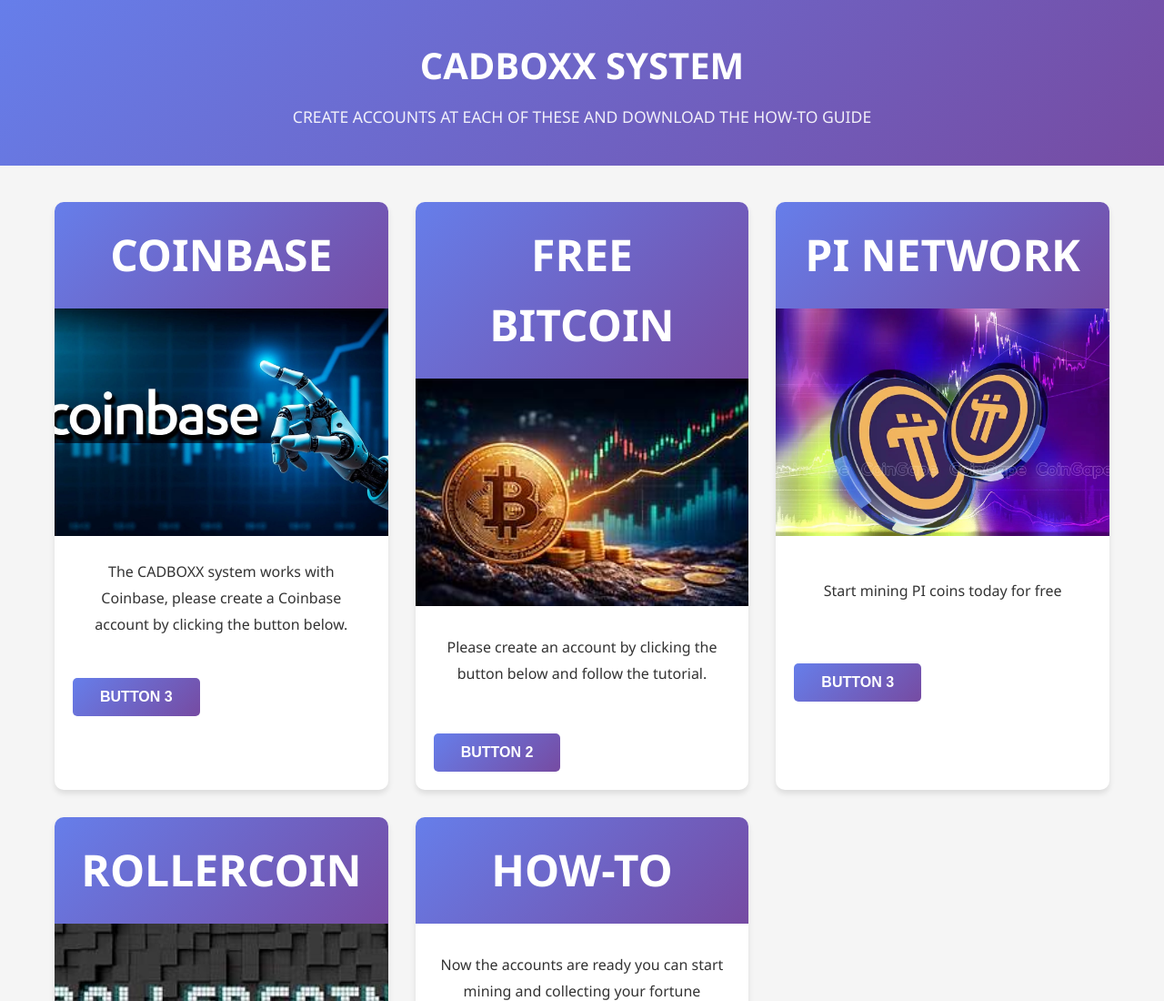
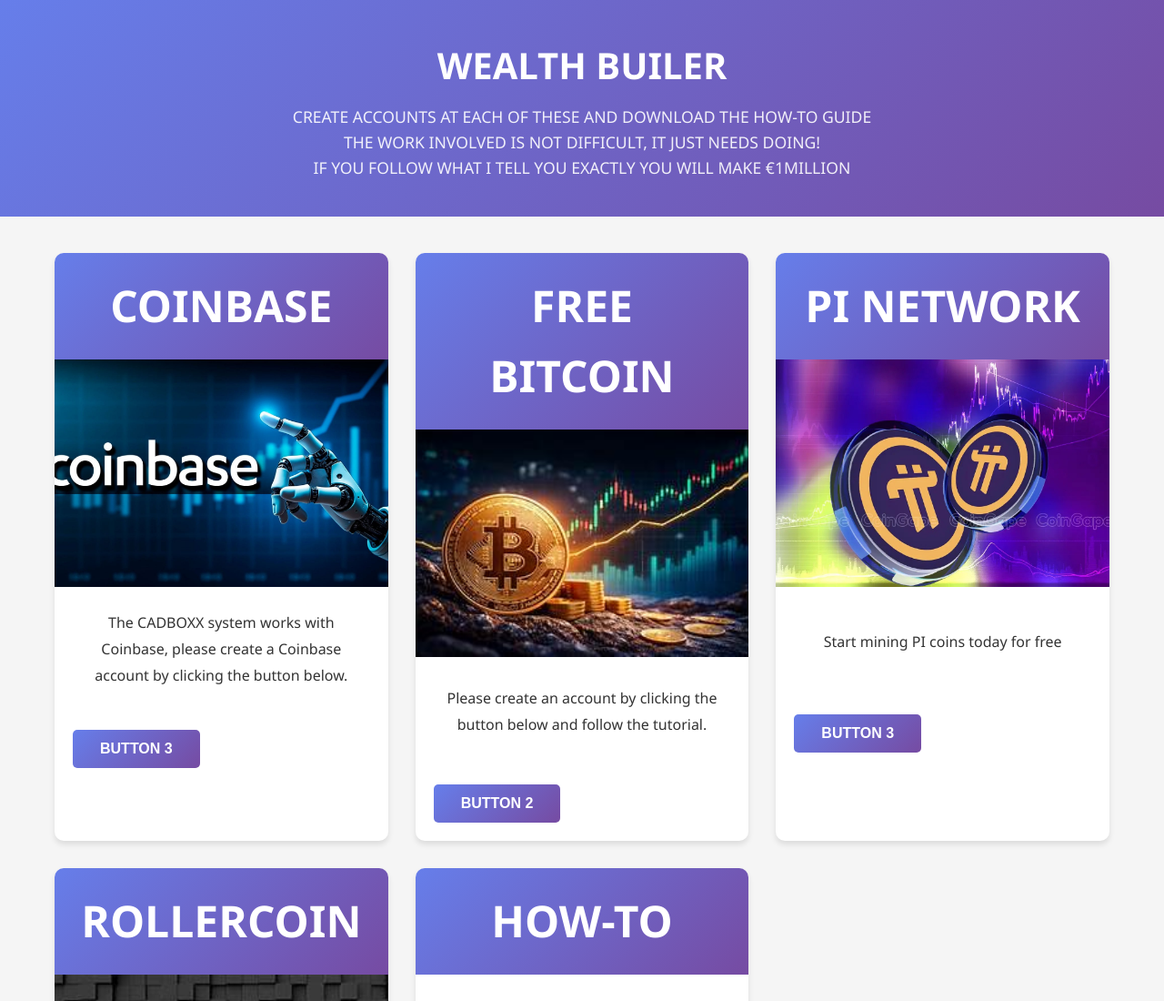
Before and after one commit to ch0senn/workers, a plain HTML site: page site/index.html in a window 1280 px wide. Shown: the top 1100 px of the page at 91% size. Drawn offline with Linux system fonts and the light colour scheme.

Commit message:
Update index.html

```diff
--- a/site/index.html
+++ b/site/index.html
@@ -208,8 +208,11 @@
 </head>
 <body>
     <header>
-        <h1>CADBOXX SYSTEM</h1>
+        <h1>WEALTH BUILER</h1>
         <p>CREATE ACCOUNTS AT EACH OF THESE AND DOWNLOAD THE HOW-TO GUIDE</p>
+		        <p>THE WORK INVOLVED IS NOT DIFFICULT, IT JUST NEEDS DOING!</p>
+		        <p>IF YOU FOLLOW WHAT I TELL YOU EXACTLY YOU WILL MAKE €1MILLION</p>
+
 
 
 
```
